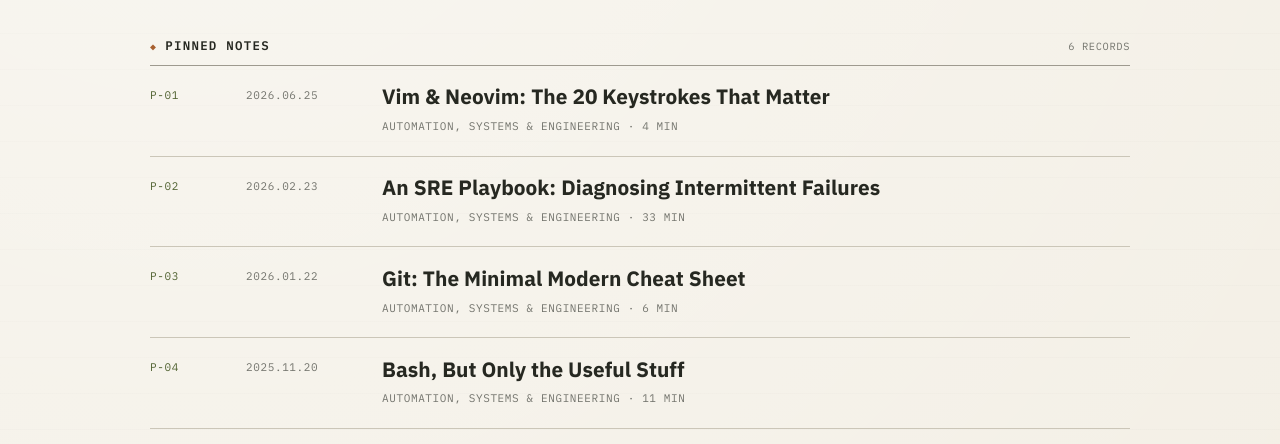
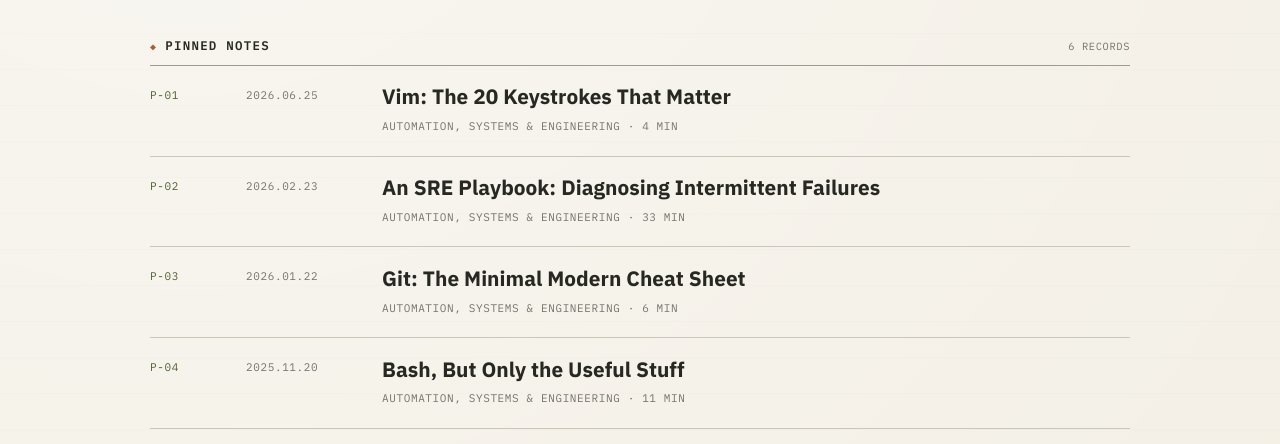
Before and after one commit to tiendu/tiendu.github.io, an Astro site: page /posts in a window 1280 px wide. Shown: the part 327-771 px from the top of the page. Built offline with nearby package versions, Linux system fonts and the light colour scheme; Astro itself is replaced by a stand-in of ours.

Commit message:
fix: correct title

```diff
--- a/src/content/blog/2026-06-25-vim-crucial-keystrokes.md
+++ b/src/content/blog/2026-06-25-vim-crucial-keystrokes.md
@@ -1,6 +1,6 @@
 ---
 layout: post
-title: "Vim & Neovim: The 20 Keystrokes That Matter"
+title: "Vim: The 20 Keystrokes That Matter"
 date: 2026-06-25
 categories: ["Automation, Systems & Engineering"]
 pinned: true
```
